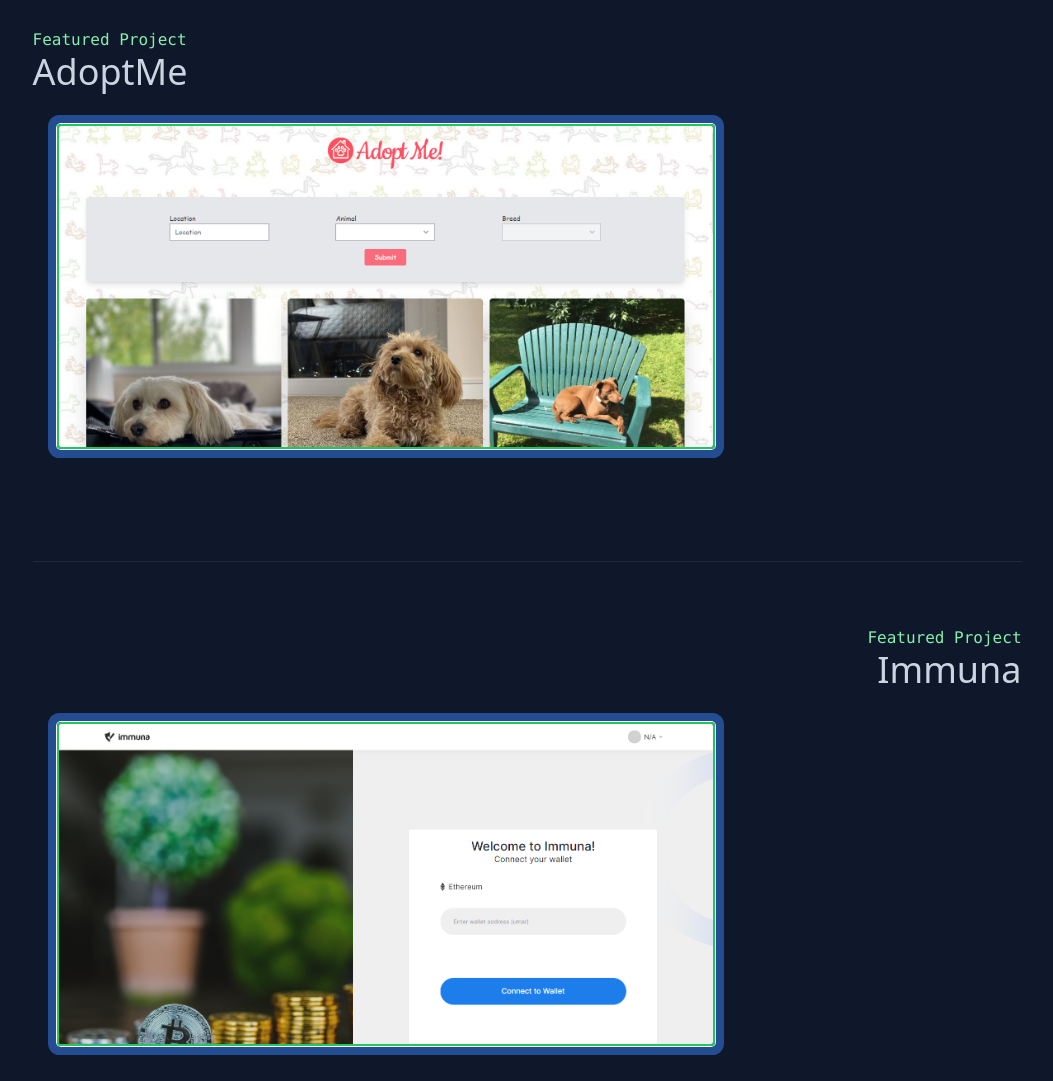
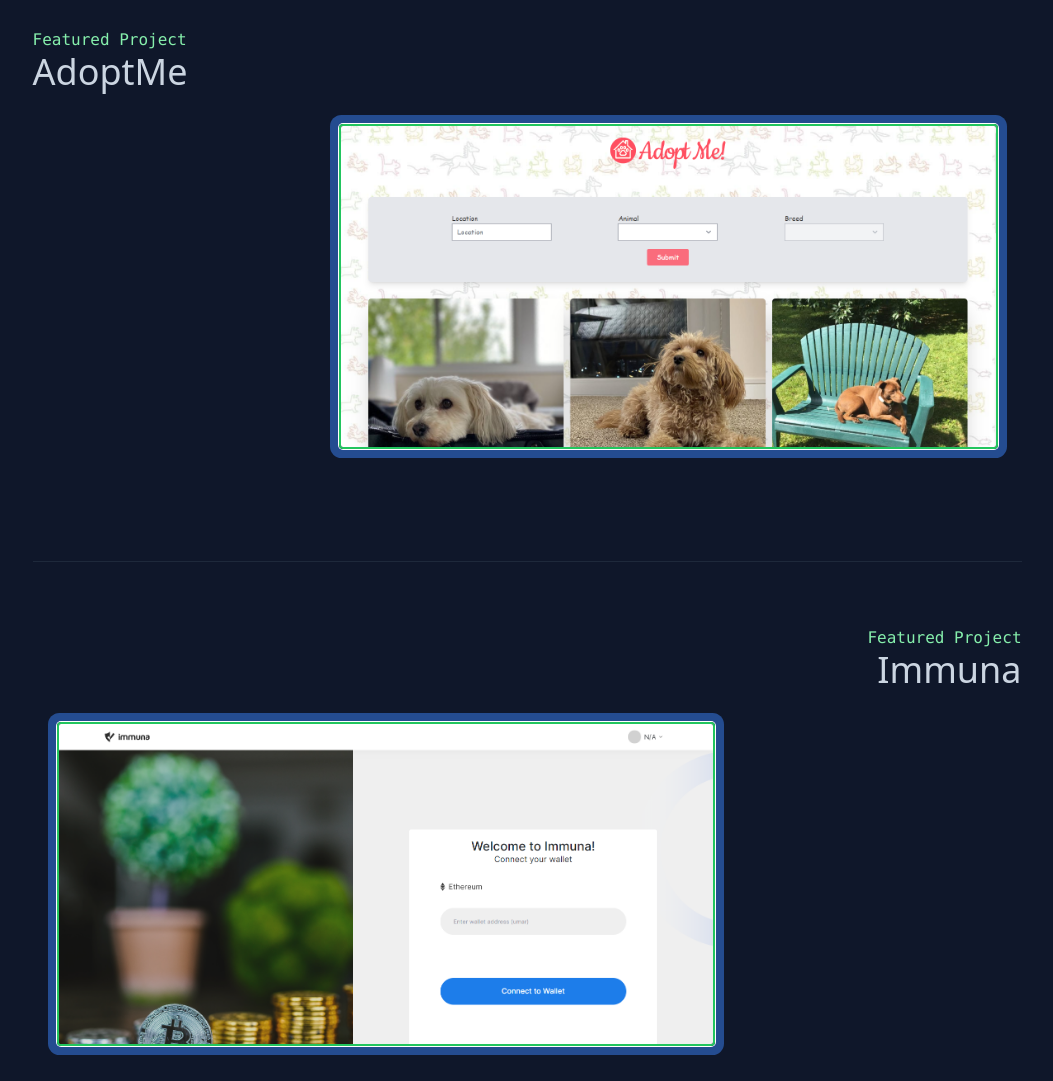
Before and after one commit to muhammad-umar-dev/profile-gatsby, a Gatsby site: page / in a window 1280 px wide. Shown: the part 1720-2801 px from the top of the page, without its empty margins (113-1166 px from the left). Built offline with nearby package versions, Linux system fonts and the light colour scheme; Gatsby itself is replaced by a stand-in of ours.

Commit message:
few changes

```diff
--- a/src/components/Project.jsx
+++ b/src/components/Project.jsx
@@ -70,7 +70,12 @@
               <div className="w-1/2  absolute rounded bg-gradient-to-r from-[#a6f3e18c] to-[#a6f3e18c] group-hover:-hover:bg-gradient-to-r hover:from-[#ffffff00] hover:to-[#ffffff00] delay-100"></div>
               <a href={items.link} rel="noreferrer" target="_blank">
                 <img
-                  className="rounded border-2 border-green-500 ring-8 ring-offset-1 ring-offset-white md:w-[70%] w-full my-6"
+                  className={`rounded border-2 border-green-500 ring-8 ring-offset-1 ring-offset-white md:w-[70%] w-full my-6
+                  ${
+                    items.id % 2 === 0
+                      ? "float-left text-left items-start"
+                      : "float-right text-right items-end"
+                  }`}
                   src={items.picture}
                   alt="profile"
                 />
```
